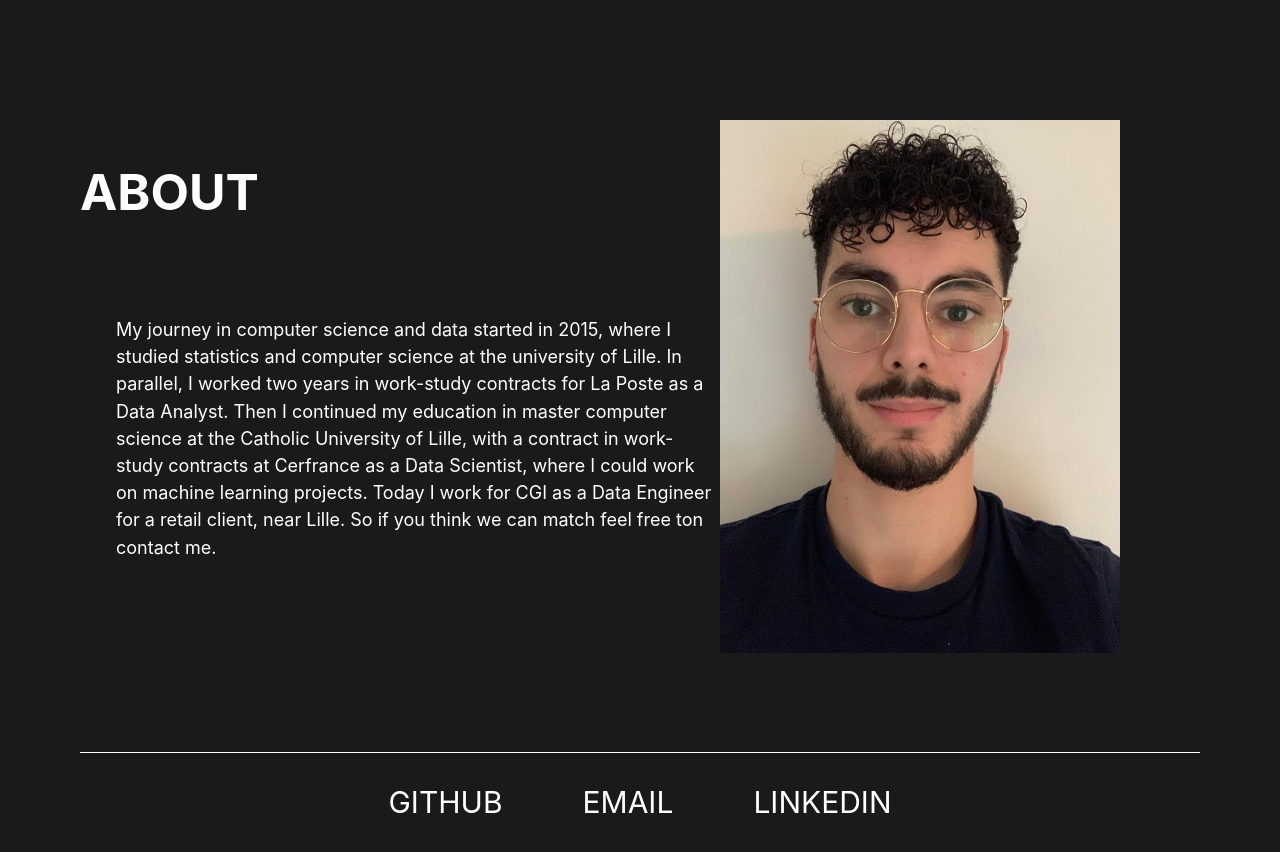
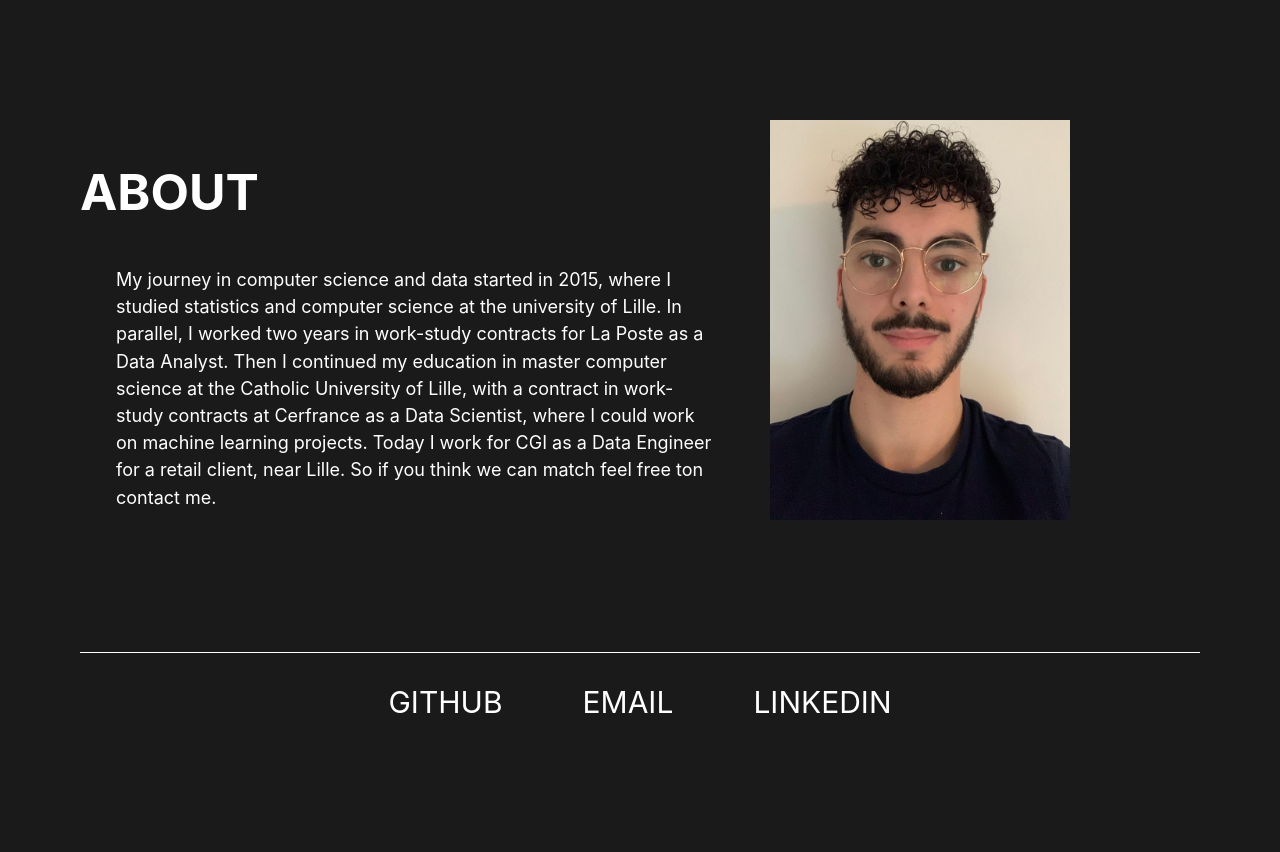
Before and after one commit to ArilessTir/folio, a React (Vite) app: page / in a window 1280 px wide. Shown: the part 2580-3432 px from the top of the page. After the commit the page ends 3364 px from the top, so only its background shows below. Built offline with nearby package versions, Linux system fonts and the light colour scheme.

Commit message:
update photo size

```diff
--- a/src/App.css
+++ b/src/App.css
@@ -114,8 +114,8 @@ section {
 }
 
 .about__image {
-  height: 600px;
-  width: 400px;
+  height: 500px;
+  width: 300px;
   margin: auto;
 }
 .about__image img {
```
